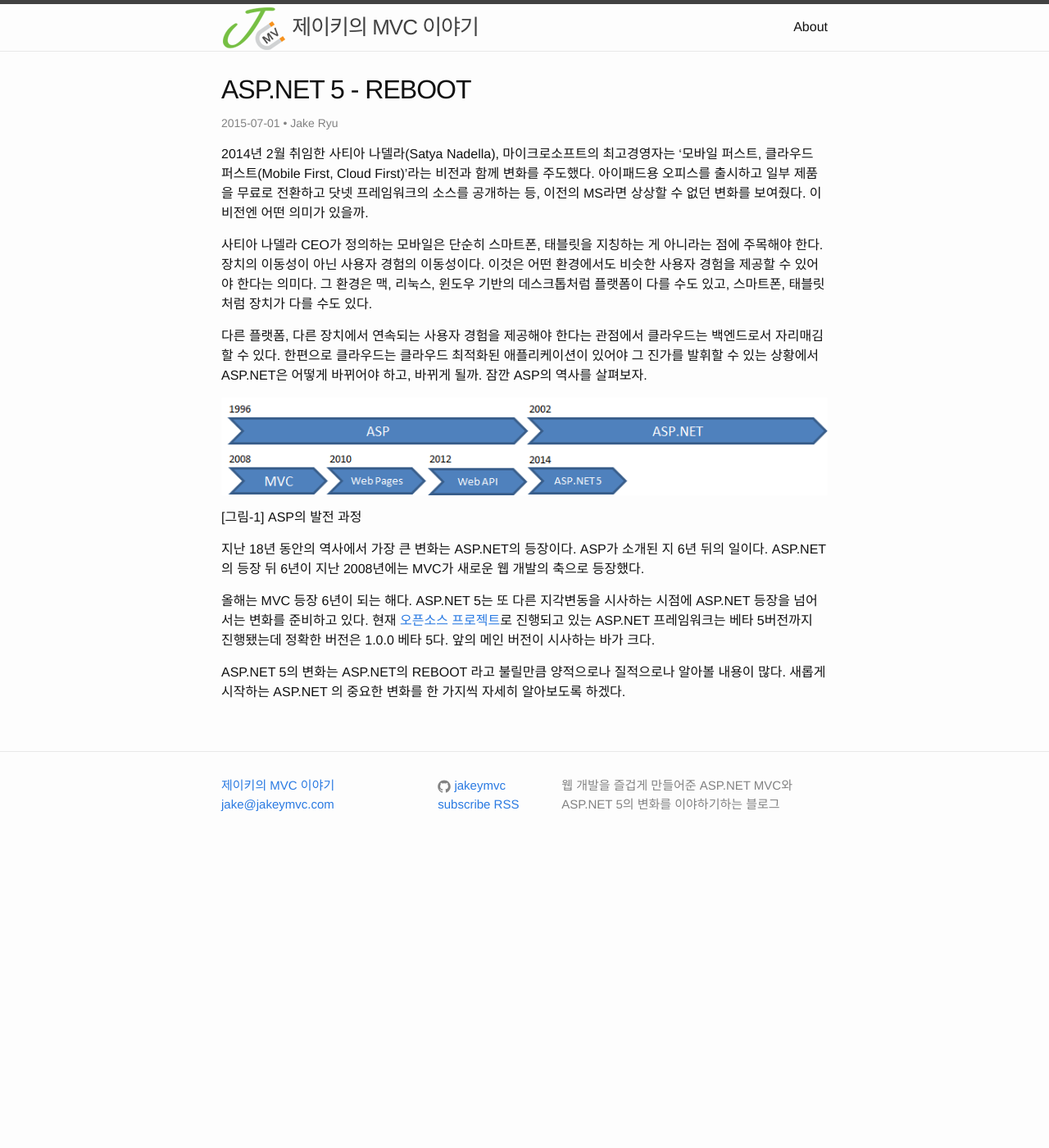
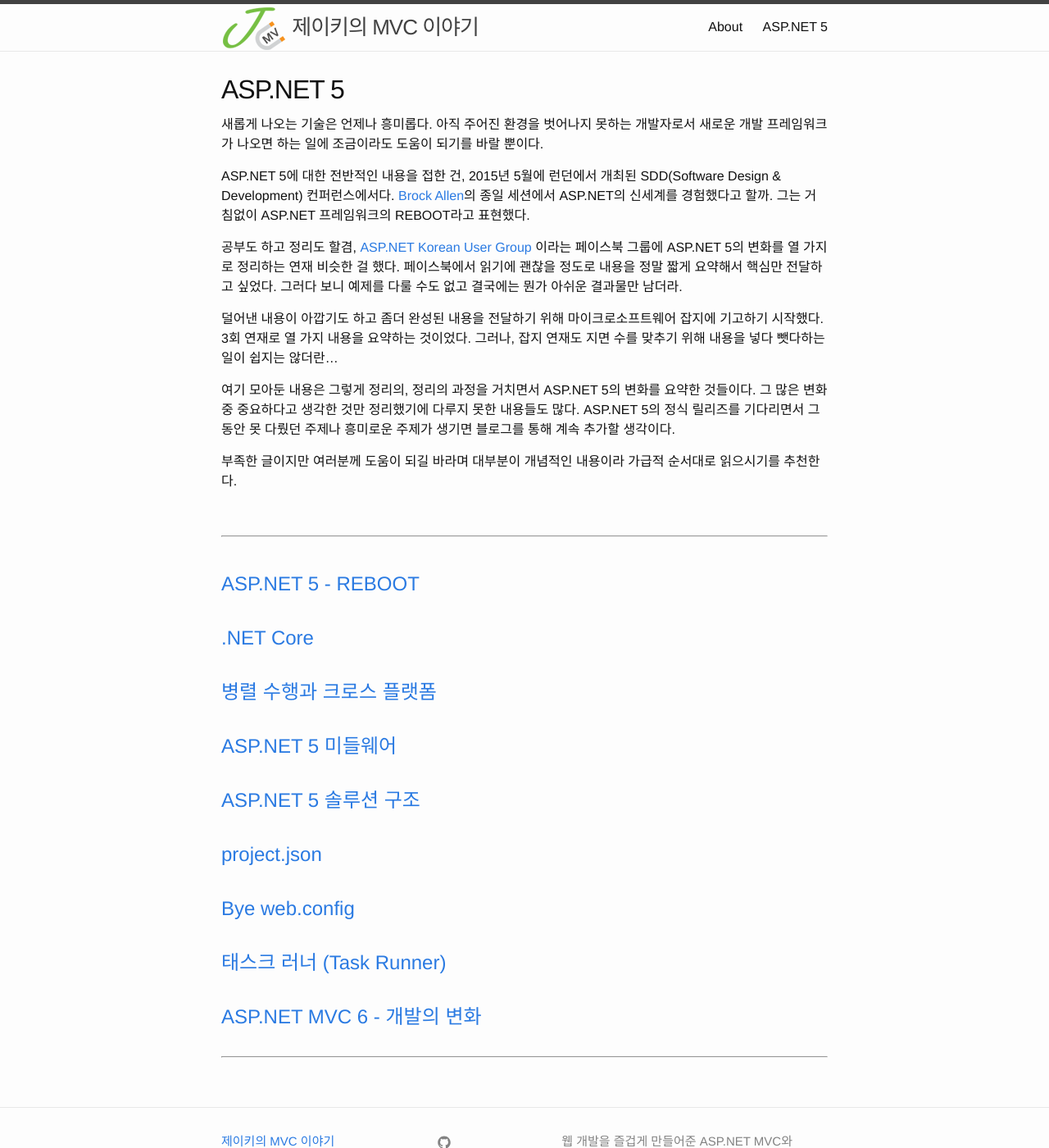
Before and after one commit to jakeymvc/jakeymvc.github.io, a Jekyll site: the page built from aspnet5.md, in a window 1280 px wide and 1400 px high. Shown: the whole window at 82% size. Built offline with Jekyll 4.4.1, drawn with Linux system fonts in a browser that asks for light colours; Markdown is read by kramdown in place of the engine named in the settings; comment, search, counter and statistics services are not loaded.

Commit message:
poject-json, web-config, task-runner, aspnet5 list page

```diff
--- a/_config.yml
+++ b/_config.yml
@@ -4,9 +4,9 @@
 description: > # this means to ignore newlines until "baseurl:"
   웹 개발을 즐겁게 만들어준 ASP.NET MVC와 ASP.NET 5의 변화를 이야하기하는 블로그
 baseurl: "" # the subpath of your site, e.g. /blog/
-url: "http://jakeymvc.github.io" # the base hostname & protocol for your site
+url: "http://blog.jakeymvc.com" # the base hostname & protocol for your site
 #twitter_username: jakeryu  # if defined, it appears in the footer
-github_username:  jakeymvc
+github_username:  jakeymvc@gmail.com
 timezone: Europe/London
 permalink: pretty
 defaults:
--- a/_posts/2015-07-01-ASPNET5-REBOOT.markdown
+++ b/_posts/2015-07-01-ASPNET5-REBOOT.markdown
@@ -4,7 +4,7 @@
 date:   2015-07-01 18:45:00
 categories: aspnet5
 author: Jake Ryu
-permalink: /aspnet5/
+permalink: /aspnet5reboot/
 ---
 
 2014년 2월 취임한 사티아 나델라(Satya Nadella), 마이크로소프트의 최고경영자는 ‘모바일 퍼스트, 클라우드 퍼스트(Mobile First, Cloud First)’라는 비전과 함께 변화를 주도했다. 아이패드용 오피스를 출시하고 일부 제품을 무료로 전환하고 닷넷 프레임워크의 소스를 공개하는 등, 이전의 MS라면 상상할 수 없던 변화를 보여줬다. 이 비전엔 어떤 의미가 있을까.
--- /dev/null
+++ b/_posts/2015-07-20-project-json.md
@@ -0,0 +1,80 @@
+---
+title:  "project.json"
+date:   2015-07-20 10:00:00
+categories: aspnet5
+author: Jake Ryu
+permalink: /project-json/
+---
+
+project.json 파일은 ASP.NET 5 프레임워크에서 새로 도입된 프로젝트 설정 파일이다.
+
+ASP.NET 5 프로젝트는 DNX(.NET Execution Environment) 프로젝트라고도 말할 수 있다. DNX는 애플리케이션의 실행을 위해 CLR을 호스트하고 종속성을 관리하며 애플리케이션의 실행지점(Startup 클래스)을 찾아서 실행한다. JSON 포맷의 project.json 이라는 가볍고 단순한 파일이 실행환경에 필요한 모든 정보를 제공하는데 DNX 프로젝트는 이 파일 의해 정의된다.
+
+ASP.NET 5 애플리케이션을 실행할 때, 비주얼 스튜디오를 사용하지 않고 윈도우 커맨드 창에서 DNX 명령어를 사용할 수도 있는데, 이 때 project.json 파일이 포함된 폴더 경로를 반드시 지정해야 한다. project.json 파일이 프로젝트를 정의한다는 의미를 다시 한번 확인할 수 있는 대목이다.
+
+[ASP.NET 5 솔루션 구조](/aspnet5-solution-structure/)라는 포스팅에서 기존의 프로젝트 파일(.csproj)이 새 프로젝트 파일(.xproj)과 project.json 파일로 대치되었다고 했다. 단순하게 프로젝트 파일의 크기만 비교해 보면 15KB에서 1KB로 줄었으니 그 차이만큼의 내용이 project.json 파일로 옮겨 갔다고 생각할 수 있겠다.
+
+[![프로젝트 속성 비교][1]][1]
+<그림 1> ASP.NET 5 프로젝트(상단)와 ASP.NET 4.5 프로젝트(하단)의 속성 비교
+
+그림 1은 ASP.NET 5 프로젝트와 이전 프로젝트의 속성을 비교하고 있다. 전체적인 카테고리의 수도 1/4로 줄었지만 빌드라는 속성, 한 가지만 보더라도 큰 변화를 느낄 수 있다.
+
+이와 같이 프로젝트 속성 창에서 사라진 모든 속성을 포함하여 project.json 파일에는 수 많은 설정이 있지만 그 중 대표적인 몇 가지만 살펴보기로 한다.
+
+####1. DEPENDENCIES####
+
+NuGet 패키지를 관리하는 섹션이다. 패키지 명과 버전에 대한 인텔리센스를 지원하며 특정 버전을 선택할 수 있어 편리하다. 기존처럼 “Manage NuGet Packages…” 메뉴를 선택해 GUI 툴을 사용할 수도 있지만 툴을 사용하여 변경한 내용도 결국 이 곳에 업데이트 된다. 모든 변경은 실시간으로 반영되는데 변경 내용 저장시 솔루션 탐색기의 References 폴더를 보고 있으면 일시적으로 restoring 하는 순간을 포착할 수 있다.
+
+####2. FRAMEWORKS####
+
+애플리케이션이 실행되는 대상 프레임워크를 명시하는 섹션이다. 아래 코드에서는 Full CLR인 .NET Framework 4.5.1과 ASP.NET 5에서 등장한 CoreCLR을 함께 사용하도록 설정하고 있다.
+
+<리스트 1> 다중 프레임워크 설정
+
+{% highlight json %}
+"frameworks": {
+    "dnx451": { },
+    "dnxcore50": { }
+}
+{% endhighlight %}
+
+비주얼 스튜디오의 코드 편집창은 그림 2와 같이 대상 프레임워크를 모두 고려하여 친절하게 인텔리센스를 지원한다.
+
+[![다중 프레임워크 인텔리센스][2]][2]
+
+<그림 2> 비주얼 스튜디오의 다중 프레임워크 인텔리센스 지원
+
+한쪽 프레임워크에서만 제공되는 메서드를 어쩔 수 없이 사용해야 하는 상황에서는 리스트 2와 같은 구문을 사용해 조건부 컴파일 할 수 있다.
+
+<리스트 2> 조건부 컴파일 구문
+
+{% highlight json %}
+#if DNX451
+    Debug.Print("This method is not avaliable in .NET Core.");
+#endif
+{% endhighlight %}
+
+####3. COMMANDS####
+
+명령어 창에서 dnx를 사용하여 애플리케이션을 실행할 때 사용할 수 있는 명령어를 지정하는 섹션이며 dnx를 사용하는 문법은 아래와 같다.
+
+`dnx <project.json 폴더경로> <command>`
+
+project.json 파일에서 명령어를 리스트 3과 같이 구성한 후, 명령어 창을 띄워 프로젝트가 위치한 폴더로 이동했다고 가정하자.
+
+<리스트 3> project.json 파일의 명령어 설정
+
+{% highlight json %}
+"commands": {
+    "web": "Microsoft.AspNet.Hosting --server Microsoft.AspNet.Server.WebListener --server.urls http://localhost:5000",
+    "kestrel" : "Microsoft.AspNet.Hosting --server Kestrel --server.urls http://localhost:5004"
+}
+{% endhighlight %}
+
+윈도우 환경이라면 “dnx . web”을 실행해 웹 애플리케이션을 셀프 호스팅할 수 있고, 맥 또는 리눅스 환경이라면 “dnx . kestrel”을 실행하여 kestrel이라는 HTTP 서버를 사용한  셀프 호스팅이 가능하다.
+
+애플리케이션의 대상 프레임워크 설정은 이전 프로젝트라면 web.config 파일에 선언되어 있었다. 새로운 프로젝트 설정 파일의 등장으로 web.config 파일에 생긴 변화를 다음 포스팅에서 알아보기로 한다.
+
+
+[1]: /assets/aspnet5/project-property.png
+[2]: /assets/aspnet5/intelisense-two-frameworks.png
--- /dev/null
+++ b/_posts/2015-07-27-web-config.md
@@ -0,0 +1,67 @@
+---
+title:  "Bye web.config"
+date:   2015-07-27 12:00:00
+categories: aspnet5
+author: Jake Ryu
+permalink: /bye-web-config/
+---
+
+ASP.NET 프레임워크의 변화에 따라 web.config의 설정 내용도 조금씩 변해 왔지만 개발자들에게 web.config 파일의 첫 번째 용도는 appSettings 섹션에서 애플리케이션에 필요한 정보를 관리하는 것이었다. 또한, web.config 파일은 프로젝트 수준에서의 대상 프레임워크 버전, 종속 어셈블리 목록 등을 관리하고 있어 여러 내용을 모두 포함하는 단일 설정 파일로 사용되어 왔다.
+
+ASP.NET 5와 함께 web.config 파일에 있던 프로젝트 관련 설정은 project.json 파일로 이동하였고, 개발자를 위해서는 Key-Value의 쌍을 관리하는 깔끔한 설정(configuration) 모델이 새롭게 도입되었다. 이렇게 web.config 파일은 그 역할을 나눠주고 이제 역사의 뒤안길로 사라졌다.
+
+새 설정 모델은 외부 소스로서 XML, JSON, INI, 세 가지의 파일 양식을 기본적으로 지원하고 인메모리(in-memory) 방식과 사용자 정의 설정 제공자(configuration provider)도 작성할 수 있는 유연한 모델이다. 보다 중요한 변화로, 운영환경 자체에 정의된 환경 변수(environment variables)를 사용할 수 있게 되어 프로젝트 외부에서도 설정이 가능해 졌다. 외부 소스에 의존하지 않는 인메모리 방식의 설정은 리스트 1와 같다.
+
+<리스트 1> 인메모리 방식의 설정
+
+{% highlight C# %}
+var config = new Configuration();
+config.Add(new MemoryConfigurationSource());
+config.Set("somekey", "somevalue");
+
+string setting = config.Get("somekey); 	// returns "somevalue"
+string setting2 = config["somekey"]; 	// also returns "somevalue"
+{% endhighlight %}
+
+파일을 사용하는 방식은 웹사이트(Web Site) 템플릿에 의해 생성되는 config.json 파일이 좋은 예다.
+
+<리스트 2> config.json 파일. JSON 포맷의 다층 구조가 읽기 편하다.
+
+{% highlight json %}
+// config.json 파일
+{
+  "AppSettings": {
+    "SiteTitle": "ConfigDemo"
+  },
+  "Data": {
+    "DefaultConnection": {
+      "ConnectionString": "Server=(localdb)\\mssqllocaldb;Database=aspnet5-ConfigDemo;"
+    }
+  }
+}
+{% endhighlight %}
+
+이렇게 설정한 값들은 애플리케이션이 시작되는 시점에 로드되는데 여러 소스로 구성할 수 있기 때문에 추가하는 순서에 따라 우선순위가 정해지고, 나중에 추가되는 소스가 높은 우선순위를 갖는다.
+
+<리스트 3> 외부 파일(config.json)과 환경 변수로 구성한 예
+{% highlight C# %}
+var configFluent = new Configuration()
+                  .AddJsonFile("config.json")
+                  .AddEnvironmentVariables();
+{% endhighlight %}
+
+`Configuration` 클래스는 여러 소스에 대한 컬렉션이다. 리스트 3의 예는, config.json에 정의된 키 값이 환경 변수에도 정의되어 있을 경우, 환경 변수의 키 값이 최종적으로 사용된다. 리스트 4에서는 환경 변수를 활용하여 web.config의 transform과 유사한 기능을 구현하고 있다.
+
+<리스트 4> 환경 변수를 활용해 web.config의 transform과 유사한 기능 구현
+
+{% highlight C# %}
+var configuration = new Configuration()
+    		  .AddJsonFile("config.json")
+    		  .AddJsonFile($"config.{env.EnvironmentName}.json", optional: true);
+{% endhighlight %}
+
+<리스트 4>의 마지막 줄을 보면 C# 6의 새로운 문자열 포매팅 기능을 사용해 파일명을 표현하고 있는데 `env.EnvironmentName` 값이 production 이라면 config.production.json 파일을 로드 할 것이다. 애플리케이션을 배포할 서버의 환경 변수를 고려한 설정 파일을 만들 수 있어 서버 특화된 설정이 가능한 것이다.
+
+####정리####
+
+ASP.NET 5 프로젝트에서는 Web.config를 대신하는 새로운 구성(configuration) 모델이 도입되었다. 이 글을 통해 그 특징을 살펴보았는데 클라우드 호스팅을 고려하여 서버 환경에 특화된 구성이 가능하고 다양한 외부 파일 소스를 지원하는 점이 매우 흥미롭다.
--- /dev/null
+++ b/_posts/2015-08-03-task-runner.md
@@ -0,0 +1,47 @@
+---
+title:  "태스크 러너 (Task Runner)"
+date:   2015-08-03 12:00:00
+categories: aspnet5
+author: Jake Ryu
+permalink: /task-runner/
+---
+
+자바스크립트의 비약적인 발전으로 현대의 웹 개발은 클라이언트 단에서 다양한 일을 효과적으로 수행하고 있다. 모던 웹을 작성한다고 할 때 어떤 일들이 필요한가.
+
+>* LESS 또는 SASS 파일을 CSS로 컴파일하기
+
+>* CoffeeScript 또는 TypeScript를 자바스크립트 파일로 컴파일 하기
+
+>* 자바스크립트 파일들을 묶고(bundle) 축소(minify)하기
+
+>* 자바스크립트가 코딩 규칙을 따르는지 JSHint 툴로 검사하기
+
+아마 박스 속 작업들이 웹 개발의 일부가 되어 애플리케이션마다 반복적으로 수행될 것이다. 이런 일련의 작업들을 자동화 하기 위해 태스크 러너(이하 task runner)라는 하나의 앱을 사용하는데 비주얼 스튜디오 2015(Visual Studio 2015)는 task runner로서 가장 인기 있는 자바스크립트 기반의 Gulp와 Grunt를 지원한다.
+
+Gulp가 비교적 최근에 개발되었고 현대적인 문법과 디스크 I/O가 아닌 스트림을 사용한 빠른 성능 때문인지 ASP.NET 5 Web Site 템플릿에 의해 기본적으로 사용된다. Gulp는 노드 패키지로서 NPM(Node.js Package Manger) 설정 파일인 package.json 에 의해 설치된다. 그리고, 자동화 작업(task)은 gulpfile.js 파일에 작성한다. 리스트 1은 Assets 폴더 하위의 모든 자바스크립트 파일을 wwwroot/js 폴더로 복사하는 예제다.
+
+<리스트 1> Assets 폴더 하위의 모든 자바스크립트 파일을 wwwroot/js 폴더로 복사
+
+{% highlight js %}
+var gulp = require('gulp');
+var paths = {
+    src: "./Assets/**/*.js",
+    dest: "./wwwroot/js/"
+}
+gulp.task('default', function () {		// default 는 작업명
+    return gulp.src(paths.src)         	// Returns a stream
+        	 .pipe(gulp.dest(paths.dest))   	// Pipes the stream somewhere
+});
+{% endhighlight %}
+
+이렇게 default라고 정의한 작업을 Task Runner 탐색기를 통해 실행할 수도 있지만 그림 1에서처럼 일반적으로 빌드 이벤트에 바인딩하여 자동으로 수행하게 한다.
+
+[![default 작업을 빌드 이벤트에 바인딩][1]][1]
+
+<그림 1> default 작업을 프로젝트 빌드 후에 수행하도록 설정
+
+Task runner의 지원이 꼭 필요한 Bower라는 또 다른 노드 패키지가 있다. Bower는 Git 위에서 동작하며 jquery, bootstrap, angular를 포함한 35,000 이상의 패키지를 관리하는 웹 패키지 매니저로 알려져 있는데, 생태계의 규모와 task runner와의 좋은 궁합 때문에 클라이언트 단에서 NuGet 패키지보다 Bower가 추천된다.
+
+Bower.json 파일에 등록된 클라이언트 라이브러리들은 bower_components 폴더에 다운로드 되고 task runner를 이용해 wwwroot 폴더로 복사하는 것이 ASP.NET 5 애플리케이션의 전형적인 관리 방식이다.
+
+[1]: /assets/aspnet5/task-binding.png
--- a/_posts/2015-08-14-mvc6.md
+++ b/_posts/2015-08-14-mvc6.md
@@ -1,7 +1,7 @@
 ---
 title:  "ASP.NET MVC 6 - 개발의 변화"
 date:   2015-08-14 16:00:00
-categories: aspnet5, mvc
+categories: aspnet5
 author: Jake Ryu
 permalink: /mvc6/
 ---
--- /dev/null
+++ b/aspnet5.md
@@ -0,0 +1,39 @@
+---
+layout: post
+title: ASP.NET 5
+permalink: /aspnet5/
+---
+
+새롭게 나오는 기술은 언제나 흥미롭다. 아직 주어진 환경을 벗어나지 못하는 개발자로서 새로운 개발 프레임워크가 나오면 하는 일에 조금이라도 도움이 되기를 바랄 뿐이다.
+
+ASP.NET 5에 대한 전반적인 내용을 접한 건, 2015년 5월에 런던에서 개최된 SDD(Software Design & Development) 컨퍼런스에서다. [Brock Allen][1]의 종일 세션에서 ASP.NET의 신세계를 경험했다고 할까. 그는 거침없이 ASP.NET 프레임워크의 REBOOT라고 표현했다.
+
+공부도 하고 정리도 할겸, [ASP.NET Korean User Group][2] 이라는 페이스북 그룹에 ASP.NET 5의 변화를 열 가지로 정리하는 연재 비슷한 걸 했다. 페이스북에서 읽기에 괜찮을 정도로 내용을 정말 짧게 요약해서 핵심만 전달하고 싶었다. 그러다 보니 예제를 다룰 수도 없고 결국에는 뭔가 아쉬운 결과물만 남더라.
+
+덜어낸 내용이 아깝기도 하고 좀더 완성된 내용을 전달하기 위해 마이크로소프트웨어 잡지에 기고하기 시작했다. 3회 연재로 열 가지 내용을 요약하는 것이었다. 그러나, 잡지 연재도 지면 수를 맞추기 위해 내용을 넣다 뺏다하는 일이 쉽지는 않더란...
+
+여기 모아둔 내용은 그렇게 정리의, 정리의 과정을 거치면서 ASP.NET 5의 변화를 요약한 것들이다. 그 많은 변화중 중요하다고 생각한 것만 정리했기에 다루지 못한 내용들도 많다. ASP.NET 5의 정식 릴리즈를 기다리면서 그 동안 못 다뤘던 주제나 흥미로운 주제가 생기면 블로그를 통해 계속 추가할 생각이다.
+
+부족한 글이지만 여러분께 도움이 되길 바라며 대부분이 개념적인 내용이라 가급적 순서대로 읽으시기를 추천한다.
+
+<br />
+* * *
+<br />
+{% assign aspnet5posts = site.categories.aspnet5 | sort: "date" %}
+<div>
+  <ul class="post-list">
+    {% for post in aspnet5posts %}
+      <li>
+        <h2>
+          <a class="post-link" href="{{ post.url | prepend: site.baseurl }}">{{ post.title }}</a>
+        </h2>
+      </li>
+    {% endfor %}
+  </ul>
+</div>
+
+* * *
+
+
+[1]: https://www.develop.com/technicalstaff/details/brock-allen
+[2]: https://www.facebook.com/groups/AspxKorea/
```
Also changed, not shown: _drafts/a-draft-post.md (added, +9 -0 lines), _posts/2015-07-05-middleware.md (renamed from _posts/2015-07-17-middleware.md, +1 -1 lines).
